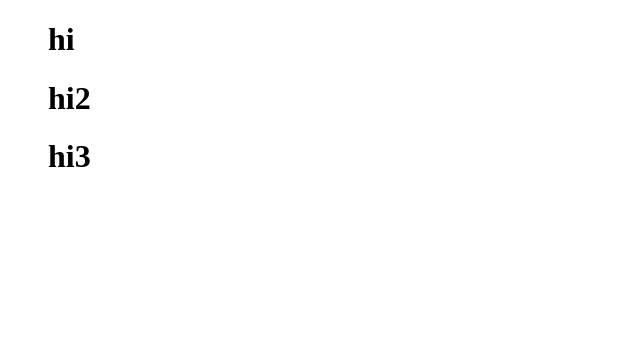
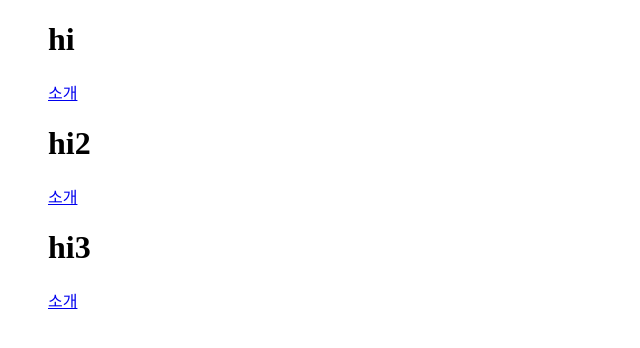
Before and after one commit to novb1492/study-react, a React (Create React App) app: page / in a window 1280 px wide. Shown: the top 348 px of the page, without its empty margins (0-640 px from the left). Built offline with nearby package versions, Linux system fonts and the light colour scheme; the HTML template or start-up script is replaced by a standard one.

Commit message:
다이나믹 url 사용법

```diff
--- a/src/App.js
+++ b/src/App.js
@@ -3,14 +3,15 @@ import {
   Routes,
   Route
 } from "react-router-dom"
+import Detail from "./components/Detail";
 import Home from "./Home";
 
 
 function App() {
   return <Router>
     <Routes>
-      <Route path="/" element={ <Home></Home>}>
-      </Route>
+      <Route path="/" element={ <Home></Home>}></Route>
+      <Route path="/movie/:id" element={ <Detail></Detail>}></Route>
     </Routes>
   </Router>;
 }
--- a/src/Home.js
+++ b/src/Home.js
@@ -9,7 +9,7 @@ function Home() {
     return (
         <div>
             <ul>
-                {movies.map((movie) => <Movie title={movie.title} key={movie.key} />)}
+                {movies.map((movie) => <Movie title={movie.title} key={movie.key} id={movie.key} />)}
             </ul>
         </div>
     );
--- /dev/null
+++ b/src/components/Detail.js
@@ -0,0 +1,10 @@
+
+function Detail() {
+    return(
+        <div>
+            Detail
+        </div>
+    )
+}
+
+export default Detail;
--- a/src/components/Movie.js
+++ b/src/components/Movie.js
@@ -1,12 +1,16 @@
 import protypes from 'prop-types';
-function Movie({title}) {
+import {  Link } from 'react-router-dom';
+
+function Movie({title,id}) {
     return(
         <div>
             <h1>{title}</h1>
+            <Link to={`/movie/${id}}`}>소개</Link>
         </div>
     )
 }
 Movie.prototypes={
-    title:protypes.string.isRequired
+    title:protypes.string.isRequired,
+    id:protypes.number.isRequired
 }
 export default Movie;
```
